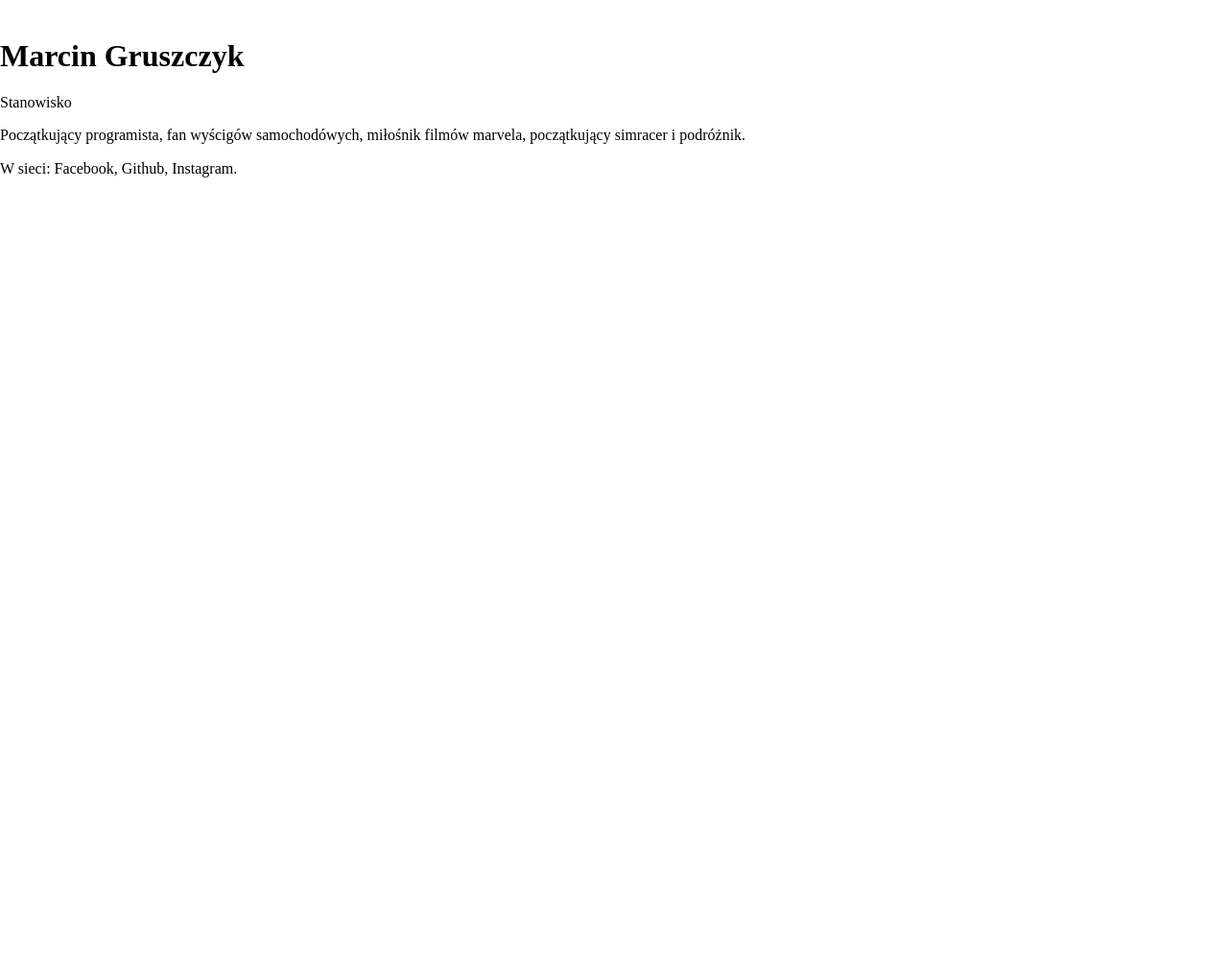
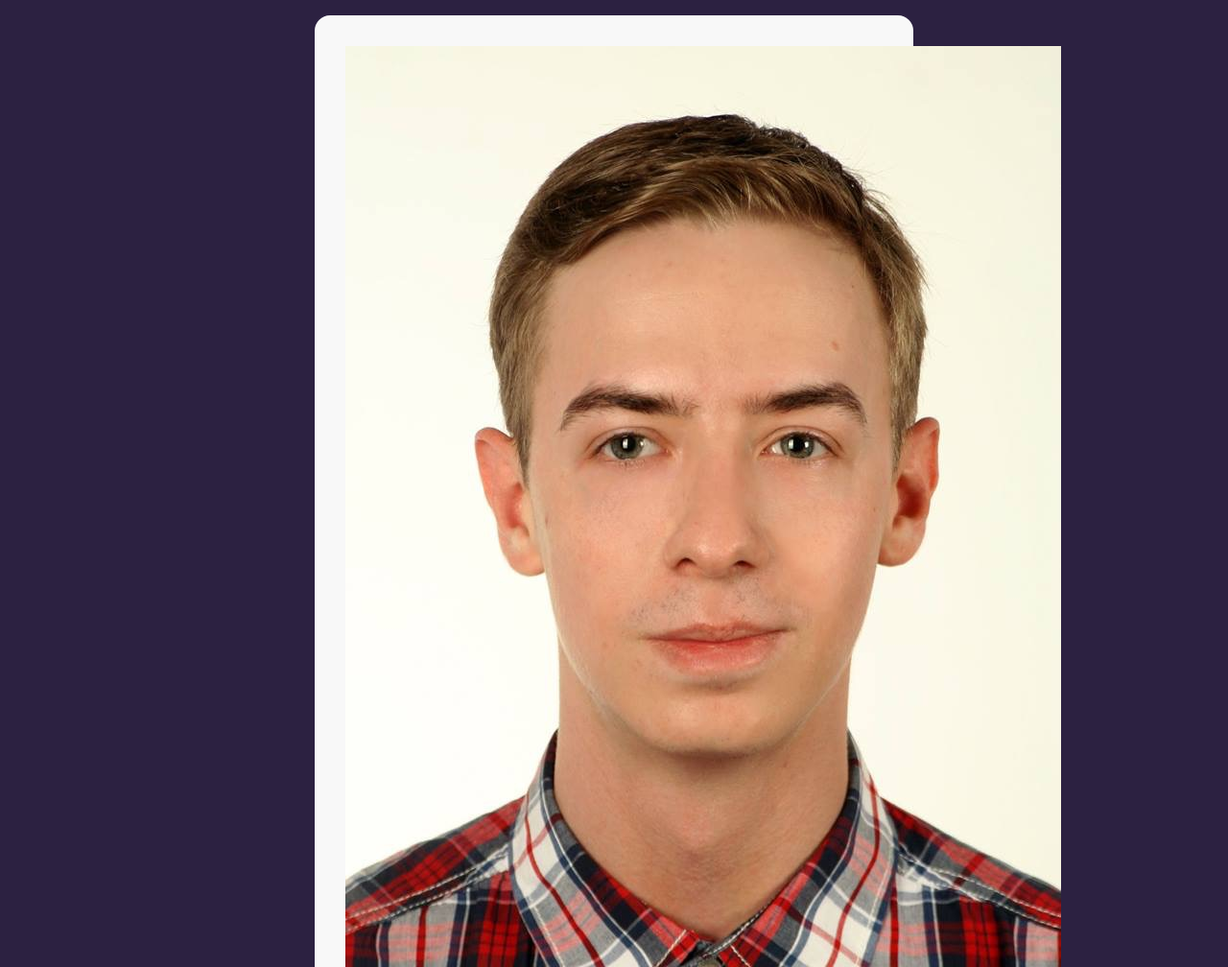
Before and after one commit to marcingruszczyk/business-card, a plain HTML site: page index.html in a window 1280 px wide. Shown: the top 1008 px of the page at 96% size. Before the commit the page ends 800 px from the top, so only its background shows below. Drawn offline with Linux system fonts and the light colour scheme.

Commit message:
Add styles

```diff
--- a/index.html
+++ b/index.html
@@ -11,7 +11,7 @@
   <body>
     <main class="main">
       <article>
-        <img src="" />
+        <img src="IMG_0014.jpg" alt="Zdjęcie Marcin Gruszczyk" />
         <header>
           <h1>Marcin Gruszczyk</h1>
           <p>Stanowisko</p>
--- a/style.css
+++ b/style.css
@@ -0,0 +1,23 @@
+html {
+    box-sizing: border-box;
+}
+
+*, *:before, *:after {
+    box-sizing: inherit;
+}
+
+body{
+    background: #2C2141;
+    display: flex;
+    align-items: center;
+    justify-content: center;
+    min-height: 100vh;
+}
+
+.main {
+    background: #f8f8f8;
+    border-radius: 16px;
+    width: 624px;
+    margin: 16px;
+    padding: 32px;
+}
```
Also changed, not shown: IMG_0014.jpg (added).
